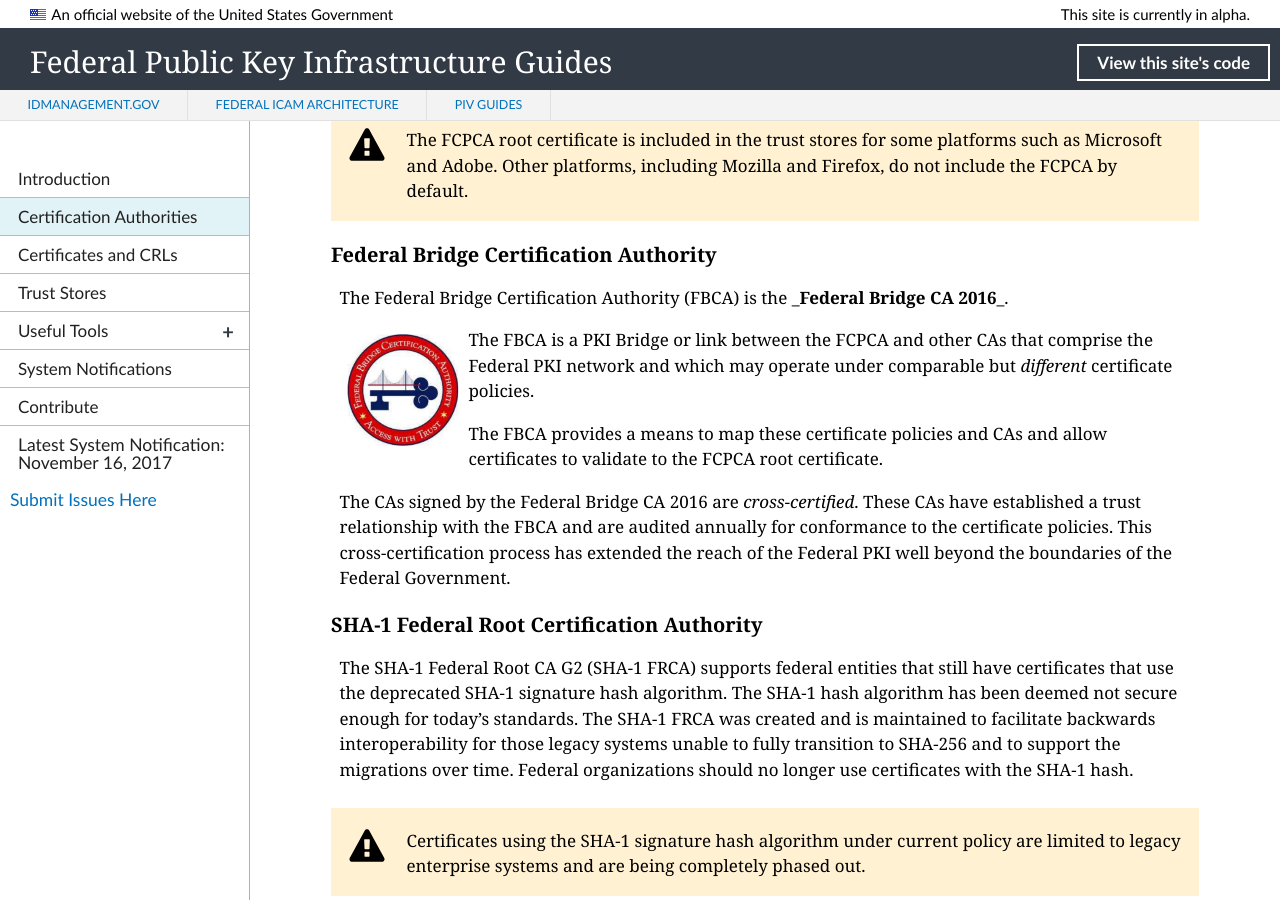
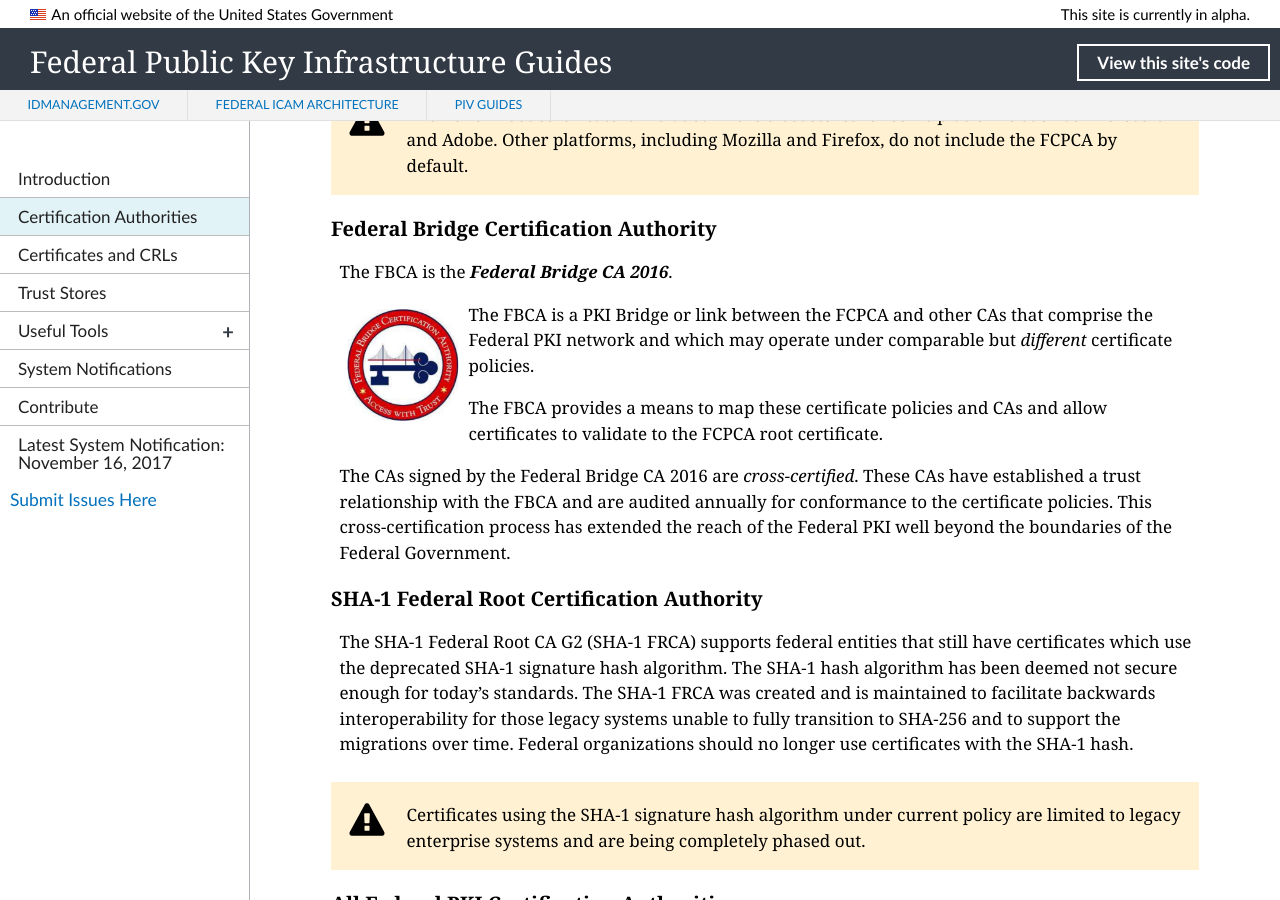
Before and after one commit to GSA/fpki-guides, a Jekyll site: the page built from pages/fpki_cas.md, in a window 1280 px wide and 900 px high, scrolled down 1275 px. Built offline with Jekyll 4.4.1, drawn with Linux system fonts in a browser that asks for light colours; nearby versions of some CDN libraries; library files that are not in the unit come from our copies; some of the changed text lies outside the part shown.

Commit message:
Update fpki_cas.md
Editorial

```diff
--- a/pages/fpki_cas.md
+++ b/pages/fpki_cas.md
@@ -6,9 +6,9 @@
 
 A **_certification authority_** is a system that issues digital certificates. These digital certificates are based on _cryptography_ and follow the X.509 standards defined for information security.
 
-The Federal PKI is a network of hundreds of certification authorities (CAs) that are either _root_, _intermediate_ or _issuing_ CAs. <!--Capitalize or lowercased preferred? (consistency)-->
+The Federal PKI is a network of hundreds of certification authorities (CAs) that are either _root_, _intermediate_, or _issuing_ CAs.
 
-Any CA in the Federal PKI may be referred to as a _Federal PKI CA_. The three highest level CAs in the Federal PKI hierarchy are the **_Federal PKI Trust Infrastructure CAs_**, which are operated and managed by the Federal PKI Management Authority (FPKIMA) program office:
+Any CA in the Federal PKI may be referred to as a _Federal PKI CA_. The three highest level CAs in the Federal PKI hierarchy are the **_Federal PKI Trust Infrastructure CAs_**, which are operated and managed by the Federal PKI Management Authority (FPKIMA) Program Office:
 
 * [Federal Common Policy Certification Authority](#federal-common-policy-certification-authority)
 * [Federal Bridge Certification Authority](#federal-bridge-certification-authority)
@@ -17,12 +17,12 @@
 ![FPKI Trust Infrastructure]({{site.baseurl}}/img/fpki_trust_cas.png){:style="width:35%;float:right;"}
 
 
-{% include alert-info.html heading="Public trust for websites" content="A new effort is in the planning stages to establish another Federal Government Root and Issuing CAs dedicated to Public Trust Transport Layer Security (TLS) device certificates. Follow or contribute to the development of the Federal Government's new certificate policy for this Public Trust effort at https://github.com/uspki/policies" %}
+{% include alert-info.html heading="Public trust for websites" content="A new effort is in the planning stages to establish another Federal Government root and issuing CAs dedicated to Public Trust Transport Layer Security (TLS) device certificates. Follow or contribute to the development of the Federal Government's new certificate policy for this Public Trust effort at https://github.com/uspki/policies" %}
 
 
 ### Federal Common Policy Certification Authority
 
-The Federal Common Policy CA serves as the _root_ and _trust anchor_ for the _intermediate_ and _issuing_ CAs operated by:
+The FCPCA serves as the _root_ and _trust anchor_ for the _intermediate_ and _issuing_ CAs operated by:
 
 - Federal Government Executive Branch Agencies
 - State, Local, Tribal, Territorial, and International Governments
@@ -31,7 +31,7 @@
 
 <!--- ![Example of COMMON Serving as the Trust Anchor]({{site.baseurl}}/img/fcpca-chainV5.png){:style="width:40%;float:right;"}
 *Example of COMMON as the Trust Anchor*{:style="float:right;clear:both;font-size:14px;text-align:center;margin:20px 0 0 0;width:40%;"} --->
-<!--"root" that was not part of a name was lowercased above. A couple of paragraphs above it said that the FCPCA is the "root and trust anchor" (redundancy).-->
+
 >The _Federal Common Policy CA_ may be referred to as the _FCPCA_, or as _COMMON_ in documents. As the Federal PKI root and trust anchor for the Federal Government, the FCPCA supports government person trust and enterprise devices, including [Personal Identity Verification (PIV) credentials](https://piv.idmanagement.gov/#what-is-piv){:target="_blank"}. The FCPCA's design enables any certificate issued by any Federal PKI CA to validate its certificate path to a single root CA.<!--The single root CA is the FCPCA?-->
 
 Many commercial vendors include the FCPCA root certificate in their commercial-off-the-shelf (COTS) products' [Trust Stores](../truststores/). This enables Federal Government systems to trust person and enterprise device certificates issued by Federal PKI CAs. It is possible to add the FCPCA root certificate to trust stores for _government-managed_ devices and servers, if it's not available by default.
@@ -40,7 +40,7 @@
 
 ### Federal Bridge Certification Authority
 
-The Federal Bridge Certification Authority (FBCA) is the _**Federal Bridge CA 2016_**.
+The FBCA is the _**Federal Bridge CA 2016**_.
 
 ![FPKI Federal Bridge Logo]({{site.baseurl}}/img/fbca-logo.png){:style="float:left;width:15%;"}
 The FBCA is a PKI Bridge or link between the FCPCA and other CAs that comprise the Federal PKI network and which may operate under comparable but _different_ certificate policies.
@@ -50,11 +50,11 @@
 <!--- ![Example of the FBCA Certification Path]({{site.baseurl}}/img/fbca-chainV2.png){:style="width:40%;float:right;"}
 *Example of a FBCA Certification Path*{:style="float:right;clear:both;font-size:14px;text-align:center;margin:20px 0 0 0;width:40%;"} -->
 
-The CAs signed by the Federal Bridge CA 2016 are _cross-certified_.  These CAs have established a trust relationship with the FBCA and are audited annually for conformance to the certificate policies.<!--Meaning Common and FBCA cert policies?--> This cross-certification process has extended the reach of the Federal PKI well beyond the boundaries of the Federal Government.
+The CAs signed by the Federal Bridge CA 2016 are _cross-certified_. These CAs have established a trust relationship with the FBCA and are audited annually for conformance to the certificate policies. This cross-certification process has extended the reach of the Federal PKI well beyond the boundaries of the Federal Government.
 
 ### SHA-1 Federal Root Certification Authority
 
-The SHA-1 Federal Root CA G2 (SHA-1 FRCA) supports federal entities that still have certificates that use the deprecated SHA-1 signature hash algorithm. The SHA-1 hash algorithm has been deemed not secure enough for today’s standards.  The SHA-1 FRCA was created and is maintained to facilitate backwards interoperability for those legacy systems unable to fully transition to SHA-256 and to support the migrations over time.  Federal organizations should no longer use certificates with the SHA-1 hash.
+The SHA-1 Federal Root CA G2 (SHA-1 FRCA) supports federal entities that still have certificates which use the deprecated SHA-1 signature hash algorithm. The SHA-1 hash algorithm has been deemed not secure enough for today’s standards. The SHA-1 FRCA was created and is maintained to facilitate backwards interoperability for those legacy systems unable to fully transition to SHA-256 and to support the migrations over time. Federal organizations should no longer use certificates with the SHA-1 hash.
 
 {% include alert-warning.html content="Certificates using the SHA-1 signature hash algorithm under current policy are limited to legacy enterprise systems and are being completely phased out." %}
 
```
